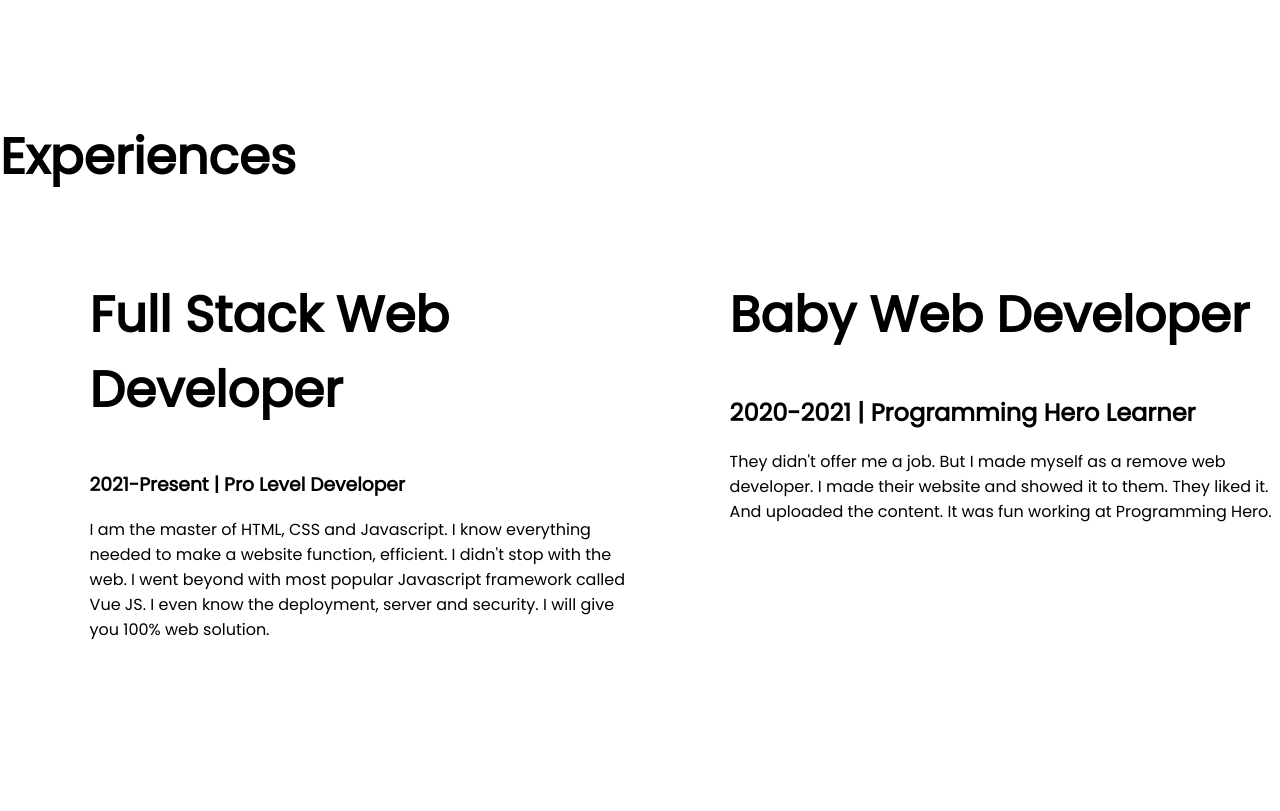
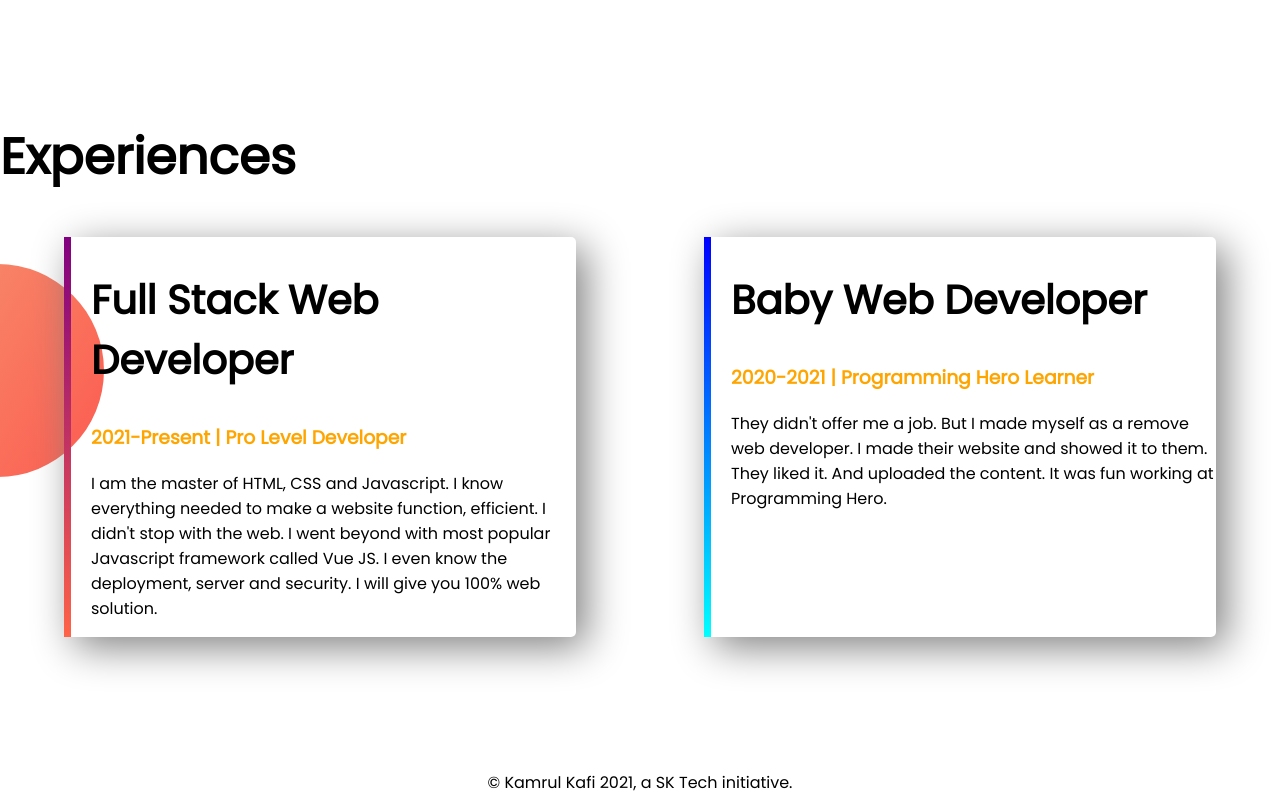
Before and after one commit to KamrulKafi/developer-portfolio, a plain HTML site: page index.html in a window 1280 px wide. Shown: the part 1180-1991 px from the top of the page. Before the commit the page ends 1950 px from the top, so only its background shows below. Drawn offline with Linux system fonts and the light colour scheme.

Commit message:
portfolio

```diff
--- a/index.html
+++ b/index.html
@@ -42,19 +42,22 @@
     <section class="experince">
         <h1>Experiences</h1>
         <div class="flexible-container">
-            <div class="half-weight">
-                <h1>Full Stack Web Developer</h1>
-                <h3>2021-Present | Pro Level Developer</h3>
+            <div id="full-stack-developer" class="developer">
+                <h2>Full Stack Web Developer</h2>
+                <h3 class="orange-color">2021-Present | Pro Level Developer</h3>
                 <p>I am the master of HTML, CSS and Javascript. I know everything needed to make a website function, efficient. I didn't stop with the web. I went beyond with most popular Javascript framework called Vue JS. I even know the deployment, server
                     and security. I will give you 100% web solution.</p>
             </div>
-            <div class="half-weight">
-                <h1>Baby Web Developer</h1>
-                <h2>2020-2021 | Programming Hero Learner</h2>
+            <div id="baby-stack-developer" class="developer">
+                <h2>Baby Web Developer</h2>
+                <h3 class="orange-color">2020-2021 | Programming Hero Learner</h3>
                 <p>They didn't offer me a job. But I made myself as a remove web developer. I made their website and showed it to them. They liked it. And uploaded the content. It was fun working at Programming Hero.</p>
             </div>
         </div>
     </section>
+    <footer>
+        <p>© Kamrul Kafi 2021, a SK Tech initiative.</p>
+    </footer>
 </body>
 
 </html>
--- a/style.css
+++ b/style.css
@@ -12,7 +12,11 @@ h1 {
     font-size: 50px;
 }
 
-h1 span {
+h2 {
+    font-size: 40px;
+}
+
+.orange-color {
     color: orange;
 }
 
@@ -51,3 +55,34 @@ h1 span {
     background-position: right;
     padding-right: 10%;
 }
+
+.experince {
+    background-image: url(images/exp-bg.png);
+    background-repeat: no-repeat;
+    background-position: left;
+}
+
+.developer {
+    width: 40%;
+    margin-left: 5%;
+    margin-right: 5%;
+    padding-left: 20px;
+    border-radius: 5px;
+    box-shadow: 10px 10px 40px gray;
+}
+
+#baby-stack-developer {
+    border-left: 7px solid;
+    border-image: linear-gradient(blue, cyan);
+    border-image-slice: 1;
+}
+
+#full-stack-developer {
+    border-left: 7px solid;
+    border-image: linear-gradient(purple, tomato);
+    border-image-slice: 1;
+}
+
+footer p {
+    text-align: center;
+}
```
Also changed, not shown: images/jhankar.png (deleted), images/jhankar2.png (deleted), images/my-bg.png (deleted), images/my-bg2.png (deleted), 4 other files.
